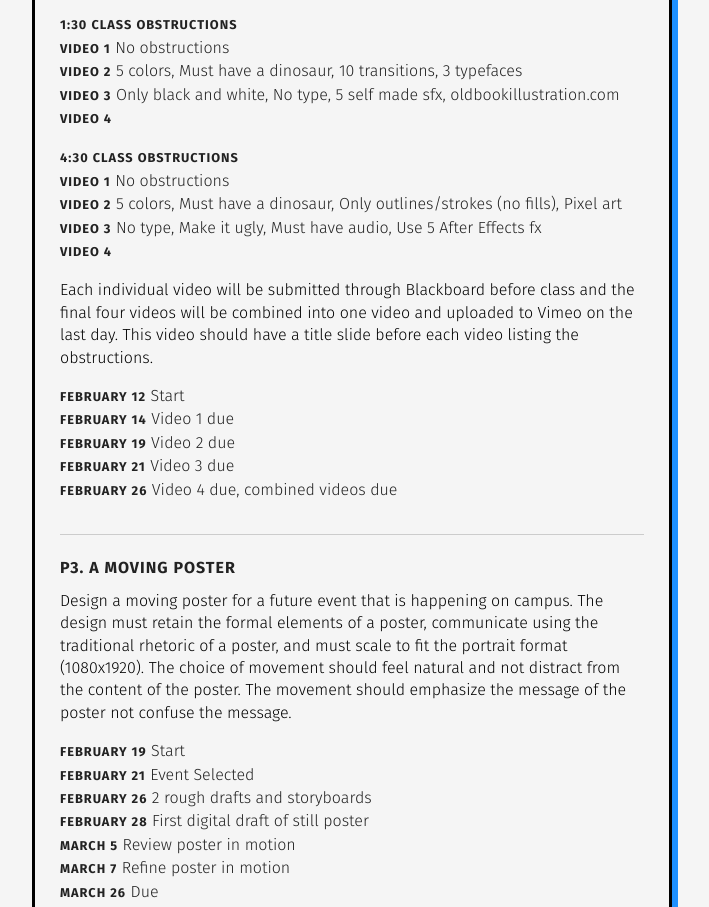
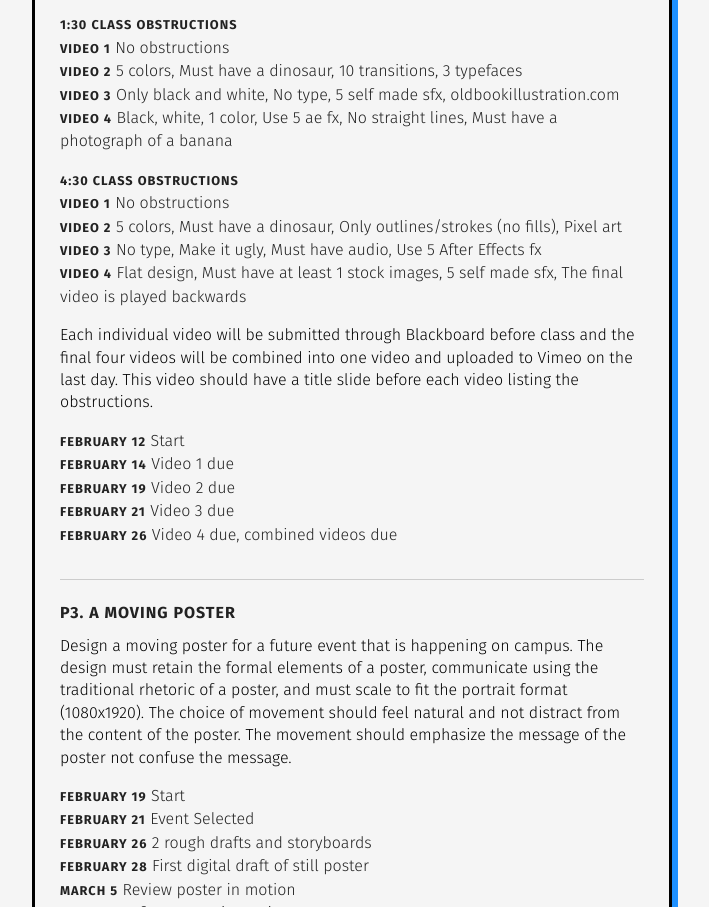
Before and after one commit to gmu-gd/motion19-spring, a plain HTML site: page projects/index.html in a window 1280 px wide. Shown: the part 2998-3905 px from the top of the page, without its empty margins (288-997 px from the left). Drawn offline with nearby package versions, Linux system fonts and the light colour scheme.

Commit message:
Update index.html

```diff
--- a/projects/index.html
+++ b/projects/index.html
@@ -118,14 +118,14 @@
           <li><strong>Video 1</strong> No obstructions</li>
           <li><strong>Video 2</strong> 5 colors, Must have a dinosaur, 10 transitions, 3 typefaces</li>
           <li><strong>Video 3</strong> Only black and white, No type, 5 self made sfx, oldbookillustration.com</li>
-          <li><strong>Video 4</strong> </li>
+          <li><strong>Video 4</strong> Black, white, 1 color, Use 5 ae fx, No straight lines, Must have a photograph of a banana</li>
         </ul>
         <ul>
           <li><strong>4:30 Class Obstructions</strong></li>
           <li><strong>Video 1</strong> No obstructions</li>
           <li><strong>Video 2</strong> 5 colors, Must have a dinosaur, Only outlines/strokes (no fills), Pixel art</li>
           <li><strong>Video 3</strong> No type, Make it ugly, Must have audio, Use 5 After Effects fx</li>
-          <li><strong>Video 4</strong> </li>
+          <li><strong>Video 4</strong> Flat design, Must have at least 1 stock images, 5 self made sfx, The final video is played backwards</li>
         </ul>
         <p>Each individual video will be submitted through Blackboard before class and the final four videos will be combined into one video and uploaded to Vimeo on the last day. This video should have a title slide before each video listing the obstructions.</p>
         <ul>
```
